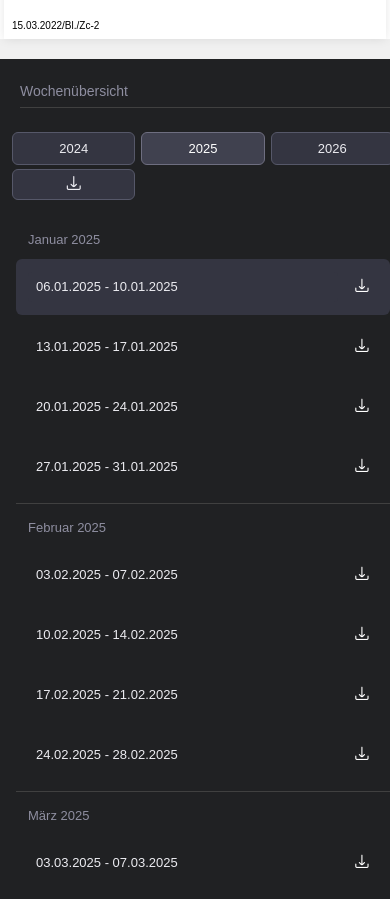
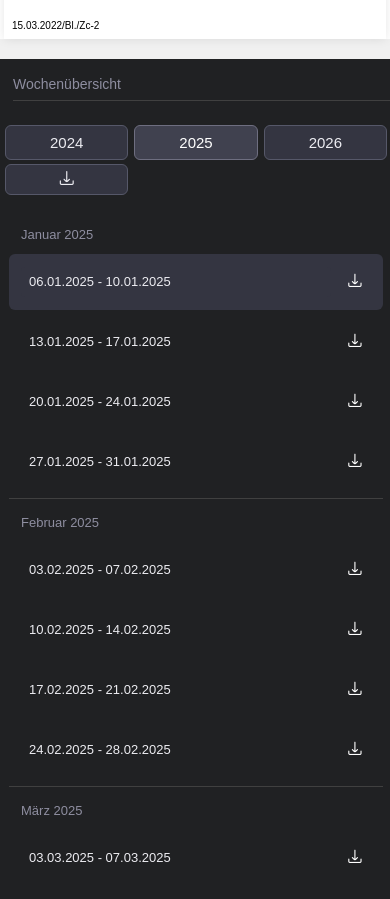
Before and after one commit to Exo4code/Berichtheft, a plain HTML site: page index.html in a window 390 px wide. Shown: the part 1060-1959 px from the top of the page. Drawn offline with nearby package versions, Linux system fonts and the light colour scheme.

Commit message:
Update styles.css

```diff
--- a/css/styles.css
+++ b/css/styles.css
@@ -418,7 +418,7 @@ table, th, td {
     width: 260px;
     background-color: #202123;
     border-right: none;
-    padding: 8px;
+    padding: 5px;
     overflow-y: auto;
     padding-bottom: 100px;
 }
@@ -449,7 +449,7 @@ table, th, td {
 
 .year-button {
     width: 100%;
-    padding: 6px 12px;
+    padding: 8px 12px;
     background: #343541;
     border: 1px solid #565869;
     border-radius: 6px;
@@ -665,7 +665,7 @@ table, th, td {
         width: 100%;
         height: auto;
         position: relative;
-        padding: 12px;
+        padding: 5px;
         max-height: none;
         overflow-y: visible;
         margin-top: 20px;
@@ -795,7 +795,7 @@ table, th, td {
 /* Zusätzliche Anpassungen für sehr kleine Bildschirme */
 @media screen and (max-width: 480px) {
     .sidebar {
-        padding: 8px;
+        padding: 1px;
     }
 
     .week-item {
@@ -804,8 +804,8 @@ table, th, td {
     }
 
     .year-button {
-        padding: 8px 12px;
-        font-size: 13px;
+        font-size: 15px;
+        padding: 8px 5px;
     }
 
     .month-separator {
```
